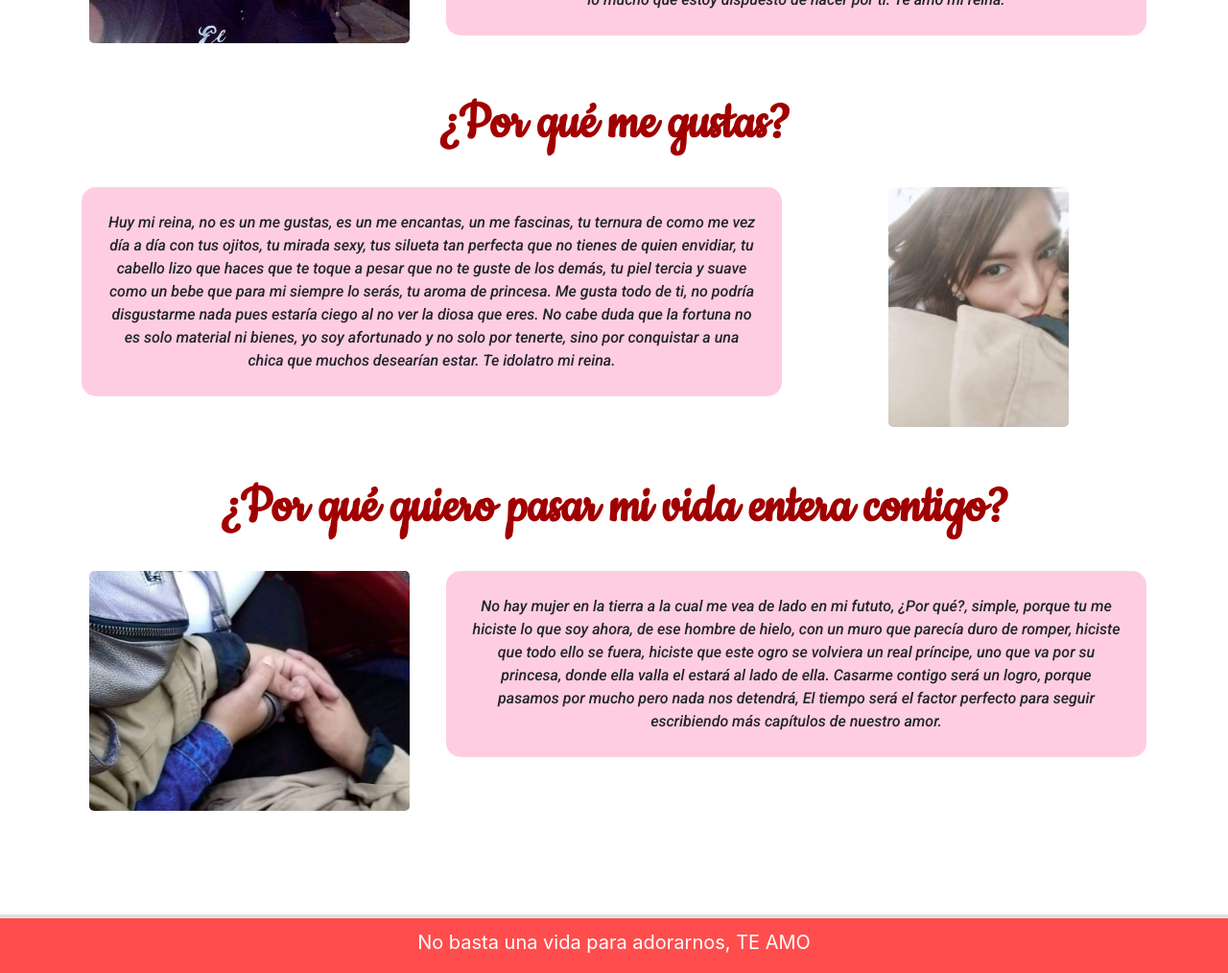
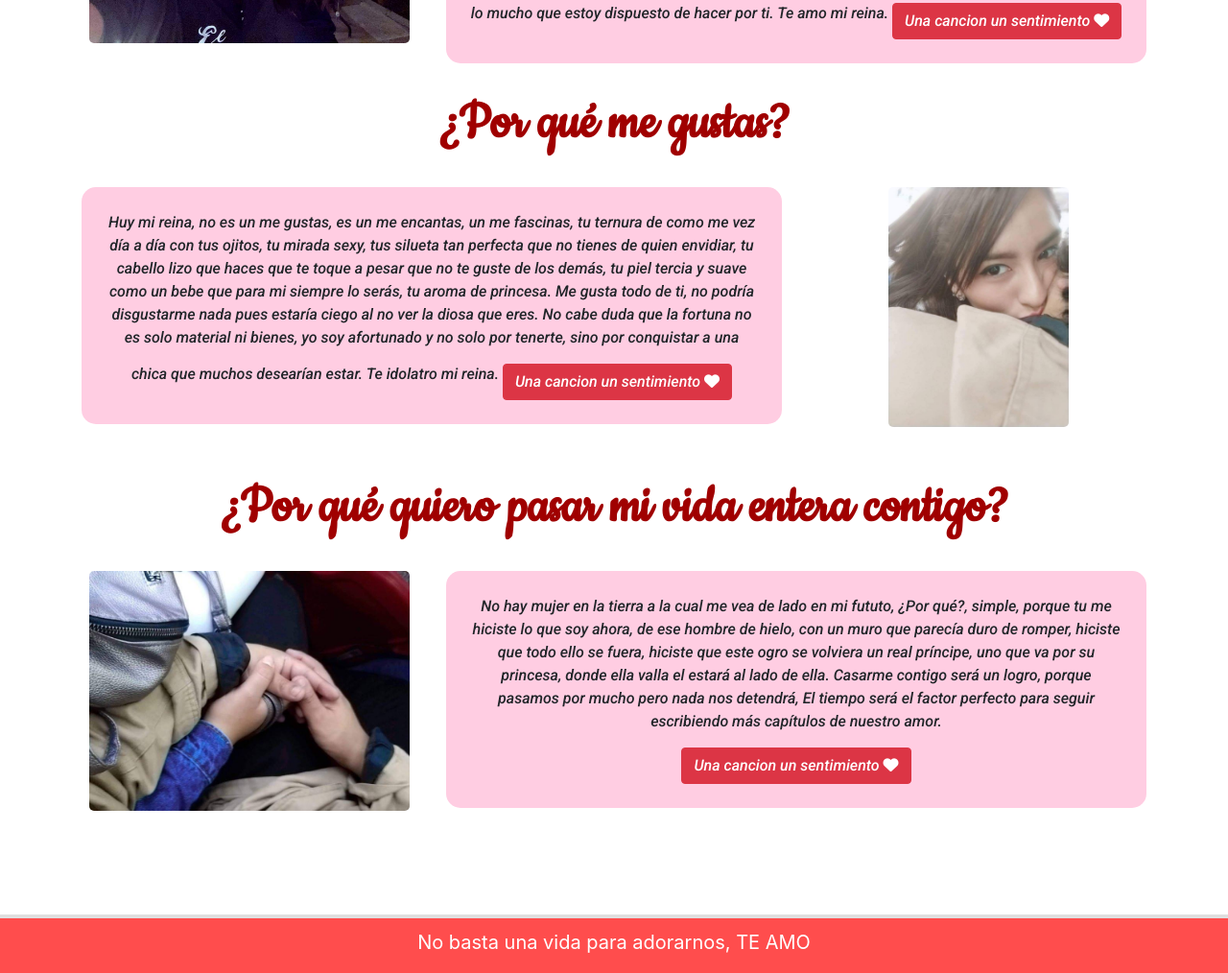
Before and after one commit to JavierEGC/javierysol, a plain HTML site: page index.html in a window 1280 px wide. Shown: the part 5156-6170 px from the top of the page at 96% size. Drawn offline with nearby package versions, Linux system fonts and the light colour scheme.

Commit message:
Add files via upload

```diff
--- a/css/style.css
+++ b/css/style.css
@@ -217,7 +217,7 @@ body{
     font-family: 'Roboto', sans-serif;
     background: #FFCDE2;
     border-radius: 15px;
-    padding:25px
+    padding:25px;
 }
 #interrogantes img{
     height: 250px;
--- a/index.html
+++ b/index.html
@@ -5,6 +5,9 @@
     <!-- Required meta tags -->
     <meta charset="utf-8">
     <meta name="viewport" content="width=device-width, initial-scale=1, shrink-to-fit=no">
+
+    <link rel="icon" type="" href="imagenes/heart.png">
+
     <link rel="stylesheet" href="css/style.css">
     <!-- Bootstrap CSS -->
     <link rel="stylesheet" href="https://stackpath.bootstrapcdn.com/bootstrap/4.5.0/css/bootstrap.min.css"
@@ -146,7 +149,9 @@
                                  cuanto te amo, no tendría una respuesta clara porque trato de encontrar una cantidad, pero no
                                  existe, no hay manera posible de calcular cuanto te amo, solo se que esta vida no me alcanzara
                                  para decirte lo mucho que estoy dispuesto de hacer por ti. Te amo mi reina.
+                                 <a href="https://www.youtube.com/watch?v=VheBRNsb7zw" target="_blank" class="btn btn-danger topmargin-xs">Una cancion un sentimiento <i class="fas fa-heart"></i></a>
                             </p>
+
                         </div>
                     </div>
                 </div>
@@ -165,6 +170,7 @@
                                 la diosa que eres. No cabe duda que la fortuna no es solo material ni bienes,
                                 yo soy afortunado y no solo por tenerte, sino por conquistar a una chica que muchos
                                 desearían estar. Te idolatro mi reina.
+                                <a href="https://www.youtube.com/watch?v=QD0aSAe67CI" target="_blank" class="btn btn-danger topmargin-xs">Una cancion un sentimiento <i class="fas fa-heart"></i></a>
                             </p>
                         </div>
                         <div class="col-md-4">
@@ -181,7 +187,13 @@
                         </div>
                         <div class="col-md-8">
                             <p>
-                                No hay mujer en la tierra a la cual me vea de lado en mi fututo, ¿Por qué?, simple, porque tu me hiciste lo que soy ahora, de ese hombre de hielo, con un muro que parecía duro de romper, hiciste que todo ello se fuera, hiciste que este ogro se volviera un real príncipe, uno que va por su princesa, donde ella valla el estará al lado de ella. Casarme contigo será un logro, porque pasamos por mucho pero nada nos detendrá, El tiempo será el factor perfecto para seguir escribiendo más capítulos de nuestro amor.
+                                No hay mujer en la tierra a la cual me vea de lado en mi fututo, ¿Por qué?, simple,
+                                porque tu me hiciste lo que soy ahora, de ese hombre de hielo, con un muro que parecía
+                                duro de romper, hiciste que todo ello se fuera, hiciste que este ogro se volviera un real
+                                príncipe, uno que va por su princesa, donde ella valla el estará al lado de ella.
+                                Casarme contigo será un logro, porque pasamos por mucho pero nada nos detendrá, El
+                                tiempo será el factor perfecto para seguir escribiendo más capítulos de nuestro amor.<br>
+                                <a href="https://www.youtube.com/watch?v=NNszT7QCNCo&list=PLiNsIpNmgp_KybZ401od6MQW0iS1RhHQe&index=36&t=0s" target="_blank" class="btn btn-danger topmargin-xs">Una cancion un sentimiento <i class="fas fa-heart"></i></a>
                             </p>
                         </div>
                     </div>
```
Also changed, not shown: imagenes/heart.png (added).
